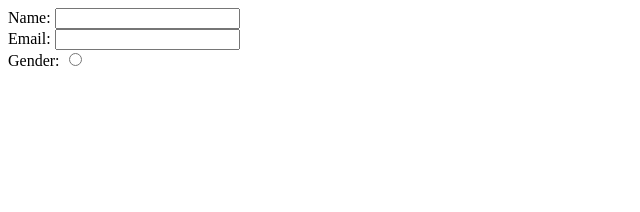
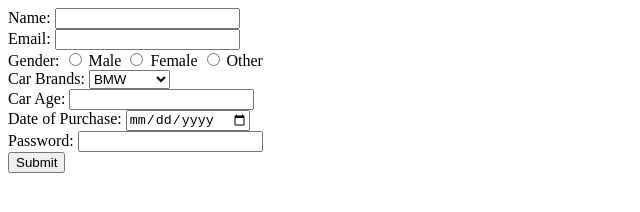
Before and after one commit to acciojob/car-insurance-form-Daveaditya37, a website: page main.html in a window 1280 px wide. Shown: the whole page, without its empty margins (0-640 px from the left). Drawn offline with Linux system fonts and the light colour scheme.

Commit message:
created a submission

```diff
--- a/main.html
+++ b/main.html
@@ -8,7 +8,7 @@
 
 <body>
 	<!-- the entire body must be written by student -->
-	<div>
+
 		<form method="post">
 			<div>
 				<lebel for="name">Name:</lebel>
@@ -20,8 +20,38 @@
 			</div>
 			<div>
 				<span>Gender:</span>
-				<input type="radio" id="male"
+				<input type="radio" id="male" name="gender" value="male" required>
+				<lebel for="male">Male</lebel>
+				<input type="radio" id="female" name="gender" value="female" required>
+				<lebel for="female">Female</lebel>
+				<input type="radio" id="other" name="gender" value="other" required>
+				<lebel for="other">Other</lebel>
 			</div>
+			<div>
+				<lebel for="cars">Car Brands:</lebel>
+				<select id="cars" name="cars">
+
+					<option value="bmw">BMW</option>
+					<option value="audi">Audi</option>
+					<option value="mercedez">Mercedez</option>
+				</select>
+			</div>
+			<div>
+				<lebel for="carage">Car Age:</lebel>
+				<input type="number" id="carage" name="carage" required>
+			</div>
+			<div>
+			<lebel for="dop">Date of Purchase:</lebel>
+				<input type="date" id="dop" name="dop" required>
+
+			</div>
+			<div>
+				<lebel for="password">Password:</lebel>
+				<input type="password" id="password" name="password" required>
+			</div>
+			 <div>
+               <button type="submit">Submit</button>
+            </div>
 		</form>
 	</div>
     <script type="text/javascript" src="./script.js">
```
